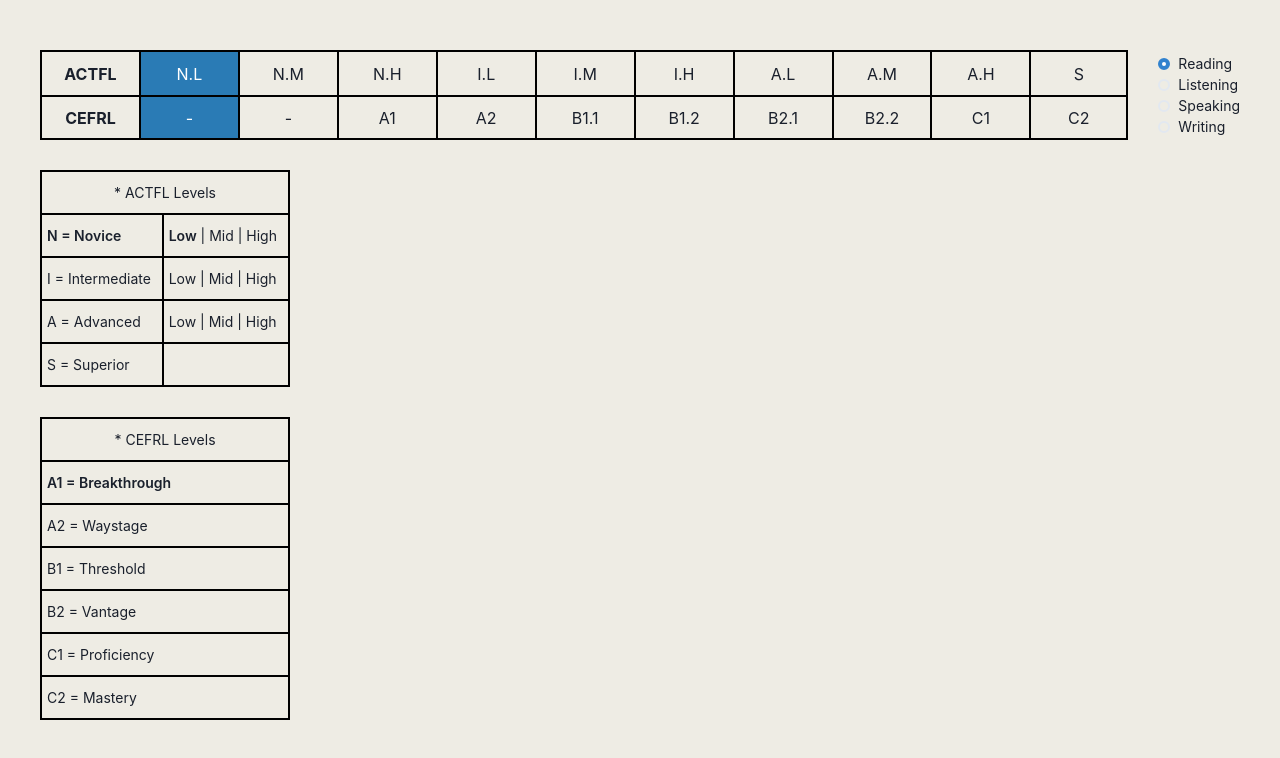
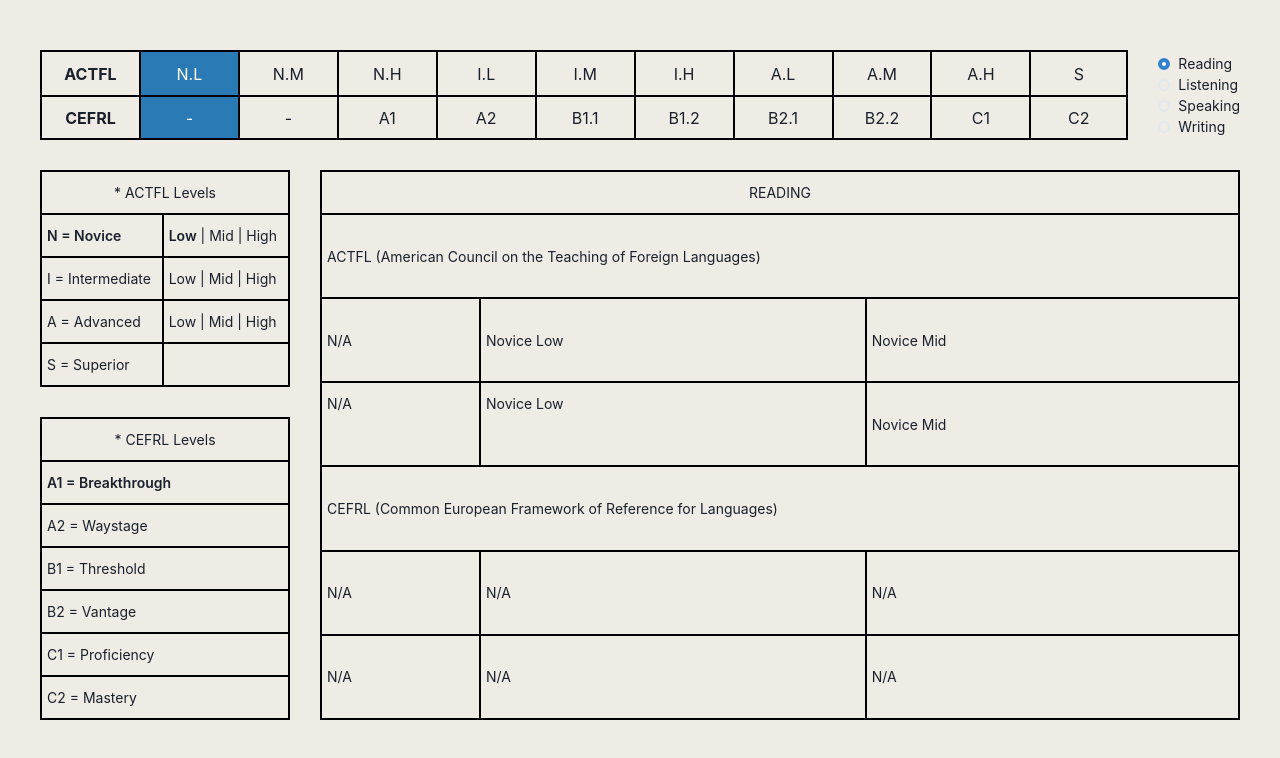
Before and after one commit to chaixinzhe2000/french_leveling_tool, a React (Create React App) app: page / in a window 1280 px wide. Shown: the top 758 px of the page. Built offline with nearby package versions, Linux system fonts and the light colour scheme.

Commit message:
be able to switch everything now

```diff
--- a/src/App.css
+++ b/src/App.css
@@ -17,3 +17,8 @@
 	gap: 30px;
 	align-items: center;
 }
+
+.table-flex {
+	display: flex;
+	gap: 30px;
+}
--- a/src/App.tsx
+++ b/src/App.tsx
@@ -8,6 +8,7 @@
 import { CEFRLLevelTable } from "./components/LevelTable/CEFRLLevelTable"
 import "./App.css"
 import { ModeSelector } from "./components/ModeSelector/ModeSelector"
+import { MainTable } from "./components/MainTable/MainTable"
 
 export const App = () => (
 	<ChakraProvider>
@@ -17,9 +18,12 @@
 					<SelectorList />
 					<ModeSelector />
 				</div>
-				<div>
-					<ACTFLLevelTable />
-					<CEFRLLevelTable />
+				<div className="table-flex">
+					<div>
+						<ACTFLLevelTable />
+						<CEFRLLevelTable />
+					</div>
+					<MainTable />
 				</div>
 			</div>
 		</RecoilRoot>
--- /dev/null
+++ b/src/components/MainTable/MainTable.tsx
@@ -0,0 +1,191 @@
+import { RadioGroup, Stack, Radio } from "@chakra-ui/react"
+import * as React from "react"
+import { useEffect, useState } from "react"
+import { useRecoilValue } from "recoil"
+import { ACTFLLevelState, TestAreaState } from "../atom"
+import { ACTFLContentListening, ACTFLContentReading, ACTFLContentSpeaking, ACTFLContentWriting, CEFRLContentListening, CEFRLContentReading, CEFRLContentSpeaking, CEFRLContentWriting } from "../content"
+import { ACTFLLevel, TestArea } from "../levels"
+import "./styles.css"
+
+export const MainTable = () => {
+
+	const selectedACTFLLevel = useRecoilValue(ACTFLLevelState)
+	const selectedTestArea = useRecoilValue(TestAreaState)
+
+	const [testAreaString, setTestAreaString]: [string, any] = useState(selectedTestArea)
+
+	const [ACTFLContentOne, setACTFLContentOne]: [string, any] = useState("")
+	const [ACTFLContentTwo, setACTFLContentTwo]: [string, any] = useState("")
+	const [ACTFLContentThree, setACTFLContentThree]: [string, any] = useState("")
+
+	const [CEFRLContentOne, setCEFRLContentOne]: [string, any] = useState("")
+	const [CEFRLContentTwo, setCEFRLContentTwo]: [string, any] = useState("")
+	const [CEFRLContentThree, setCEFRLContentThree]: [string, any] = useState("")
+
+	const [levelIndex, setLevelIndex]: [number, any] = useState(1)
+
+	const ACTFLLevelHeadingArray = [
+		"N/A",
+		"Novice Low",
+		"Novice Mid",
+		"Novice High",
+		"Intermediate Low",
+		"Intermediate Mid",
+		"Intermediate High",
+		"Advanced Low",
+		"Advanced Mid",
+		"Advanced High",
+		"Superior",
+		"N/A"
+	]
+
+	const CEFRLLevelHeadingArray = [
+		"N/A",
+		"N/A",
+		"N/A",
+		"A1",
+		"A2",
+		"B1.1",
+		"B1.2",
+		"B2.1",
+		"B2.2",
+		"C1",
+		"C2",
+		"N/A"
+	]
+
+	const setLevel = () => {
+		switch (selectedACTFLLevel) {
+			case ACTFLLevel.NOVICE_LOW: {
+				setLevelIndex(1)
+				break
+			}
+			case ACTFLLevel.NOVICE_MID: {
+				setLevelIndex(2)
+				break
+			}
+			case ACTFLLevel.NOVICE_HIGH: {
+				setLevelIndex(3)
+				break
+			}
+			case ACTFLLevel.INTERMEDIATE_LOW: {
+				setLevelIndex(4)
+				break
+			}
+			case ACTFLLevel.INTERMEDIATE_MID: {
+				setLevelIndex(5)
+				break
+			}
+			case ACTFLLevel.INTERMEDIATE_HIGH: {
+				setLevelIndex(6)
+				break
+			}
+			case ACTFLLevel.ADVANCED_LOW: {
+				setLevelIndex(7)
+				break
+			}
+			case ACTFLLevel.ADVANCED_MID: {
+				setLevelIndex(8)
+				break
+			}
+			case ACTFLLevel.ADVANCED_HIGH: {
+				setLevelIndex(9)
+				break
+			}
+			case ACTFLLevel.SUPERIOR: {
+				setLevelIndex(10)
+				break
+			}
+		}
+	}
+
+	useEffect(() => {
+		switch (selectedTestArea) {
+			case TestArea.LISTENING: {
+				setTestAreaString(TestArea.LISTENING)
+				setACTFLContentOne(ACTFLContentListening[levelIndex - 1])
+				setACTFLContentTwo(ACTFLContentListening[levelIndex])
+				setACTFLContentThree(ACTFLContentListening[levelIndex + 1])
+				setCEFRLContentOne(CEFRLContentListening[levelIndex - 1])
+				setCEFRLContentTwo(CEFRLContentListening[levelIndex])
+				setCEFRLContentThree(CEFRLContentListening[levelIndex + 1])
+				break
+			}
+			case TestArea.READING: {
+				setTestAreaString(TestArea.READING)
+				setACTFLContentOne(ACTFLContentReading[levelIndex - 1])
+				setACTFLContentTwo(ACTFLContentReading[levelIndex])
+				setACTFLContentThree(ACTFLContentReading[levelIndex + 1])
+				setCEFRLContentOne(CEFRLContentReading[levelIndex - 1])
+				setCEFRLContentTwo(CEFRLContentReading[levelIndex])
+				setCEFRLContentThree(CEFRLContentReading[levelIndex + 1])
+				break
+			}
+			case TestArea.SPEAKING: {
+				setTestAreaString(TestArea.SPEAKING)
+				setACTFLContentOne(ACTFLContentSpeaking[levelIndex - 1])
+				setACTFLContentTwo(ACTFLContentSpeaking[levelIndex])
+				setACTFLContentThree(ACTFLContentSpeaking[levelIndex + 1])
+				setCEFRLContentOne(CEFRLContentSpeaking[levelIndex - 1])
+				setCEFRLContentTwo(CEFRLContentSpeaking[levelIndex])
+				setCEFRLContentThree(CEFRLContentSpeaking[levelIndex + 1])
+				break
+			}
+			case TestArea.WRITING: {
+				setTestAreaString(TestArea.WRITING)
+				setACTFLContentOne(ACTFLContentWriting[levelIndex - 1])
+				setACTFLContentTwo(ACTFLContentWriting[levelIndex])
+				setACTFLContentThree(ACTFLContentWriting[levelIndex + 1])
+				setCEFRLContentOne(CEFRLContentWriting[levelIndex - 1])
+				setCEFRLContentTwo(CEFRLContentWriting[levelIndex])
+				setCEFRLContentThree(CEFRLContentWriting[levelIndex + 1])
+				break
+			}
+			default: {
+				break
+			}
+		}
+	}, [levelIndex, selectedTestArea])
+
+	useEffect(() => {
+		setLevel()
+	}, [selectedACTFLLevel])
+
+	return (
+		<table className="tg table-wrapper">
+			<thead>
+				<tr>
+					<th className="tg-wp8o" colSpan={3}>{testAreaString}</th>
+				</tr>
+			</thead>
+			<tbody>
+				<tr>
+					<td className="tg-mqa1" colSpan={3}>ACTFL (American Council on the Teaching of Foreign Languages)</td>
+				</tr>
+				<tr>
+					<td className="tg-wp8o">{ACTFLLevelHeadingArray[levelIndex - 1]}</td>
+					<td className="tg-wp8o">{ACTFLLevelHeadingArray[levelIndex]}</td>
+					<td className="tg-baqh">{ACTFLLevelHeadingArray[levelIndex + 1]}</td>
+				</tr>
+				<tr>
+					<td className="tg-73oq">{ACTFLContentOne}</td>
+					<td className="tg-73oq">{ACTFLContentTwo}</td>
+					<td className="tg-0lax">{ACTFLContentThree}</td>
+				</tr>
+				<tr>
+					<td className="tg-wp8o" colSpan={3}><span>CEFRL (Common European Framework of Reference for Languages)</span></td>
+				</tr>
+				<tr>
+					<td className="tg-baqh">{CEFRLLevelHeadingArray[levelIndex - 1]}</td>
+					<td className="tg-baqh">{CEFRLLevelHeadingArray[levelIndex]}</td>
+					<td className="tg-baqh">{CEFRLLevelHeadingArray[levelIndex + 1]}</td>
+				</tr>
+				<tr>
+					<td className="tg-0lax">{CEFRLContentOne}</td>
+					<td className="tg-0lax">{CEFRLContentTwo}</td>
+					<td className="tg-0lax">{CEFRLContentThree}</td>
+				</tr>
+			</tbody>
+		</table>
+	)
+}
--- /dev/null
+++ b/src/components/MainTable/styles.css
@@ -0,0 +1,3 @@
+.table-wrapper {
+	width: 100%;
+}
--- a/src/components/ModeSelector/ModeSelector.tsx
+++ b/src/components/ModeSelector/ModeSelector.tsx
@@ -1,16 +1,21 @@
 import { RadioGroup, Stack, Radio } from "@chakra-ui/react"
 import * as React from "react"
+import { useRecoilState } from "recoil"
+import { TestAreaState } from "../atom"
+import { TestArea } from "../levels"
 import "./styles.css"
 
 export const ModeSelector = () => {
 
+	const [testArea, setTestArea] = useRecoilState(TestAreaState)
+
 	return (
-		<RadioGroup defaultValue='reading'>
+		<RadioGroup defaultValue={TestArea.READING} onChange={(e) => setTestArea(e as TestArea)}>
 			<div className="radio-wrapper">
-				<Radio value='reading' size='sm'>Reading</Radio>
-				<Radio value='listening' size='sm'>Listening</Radio>
-				<Radio value='speaking' size='sm'>Speaking</Radio>
-				<Radio value='writing' size='sm'>Writing</Radio>
+				<Radio value={TestArea.READING} size='sm' onClick={() => setTestArea(TestArea.READING)}>Reading</Radio>
+				<Radio value={TestArea.LISTENING} size='sm' onClick={() => setTestArea(TestArea.LISTENING)}>Listening</Radio>
+				<Radio value={TestArea.SPEAKING} size='sm' onClick={() => setTestArea(TestArea.READING)}>Speaking</Radio>
+				<Radio value={TestArea.WRITING} size='sm' onClick={() => setTestArea(TestArea.READING)}>Writing</Radio>
 			</div>
 		</RadioGroup>
 	)
--- a/src/components/atom.ts
+++ b/src/components/atom.ts
@@ -1,5 +1,5 @@
 import { atom } from "recoil";
-import { ACTFLLevel, CEFRLLevel } from "./levels";
+import { ACTFLLevel, CEFRLLevel, TestArea } from "./levels";
 
 export const ACTFLLevelState = atom({
 	key: 'ACTFLLevelState', // unique ID (with respect to other atoms/selectors)
@@ -10,3 +10,8 @@
 	key: 'CEFRLLevelState', // unique ID (with respect to other atoms/selectors)
 	default: CEFRLLevel.BREAKTHROUGH // default value (aka initial value)
 });
+
+export const TestAreaState = atom({
+	key: 'TestAreaState',
+	default: TestArea.READING
+})
--- /dev/null
+++ b/src/components/content.ts
@@ -0,0 +1,119 @@
+export const ACTFLContentListening = [
+	"N/A",
+	"Novice Low",
+	"Novice Mid",
+	"Novice High",
+	"Intermediate Low",
+	"Intermediate Mid",
+	"Intermediate High",
+	"Advanced Low",
+	"Advanced Mid",
+	"Advanced High",
+	"Superior",
+	"N/A"
+]
+
+export const CEFRLContentListening = [
+	"N/A",
+	"N/A",
+	"N/A",
+	"A1",
+	"A2",
+	"B1.1",
+	"B1.2",
+	"B2.1",
+	"B2.2",
+	"C1",
+	"C2",
+	"N/A",
+]
+
+export const ACTFLContentReading = [
+	"N/A",
+	"Novice Low",
+	"Novice Mid",
+	"Novice High",
+	"Intermediate Low",
+	"Intermediate Mid",
+	"Intermediate High",
+	"Advanced Low",
+	"Advanced Mid",
+	"Advanced High",
+	"Superior",
+	"N/A"
+]
+
+export const CEFRLContentReading = [
+	"N/A",
+	"N/A",
+	"N/A",
+	"A1",
+	"A2",
+	"B1.1",
+	"B1.2",
+	"B2.1",
+	"B2.2",
+	"C1",
+	"C2",
+	"N/A",
+]
+
+export const ACTFLContentSpeaking = [
+	"N/A",
+	"Novice Low",
+	"Novice Mid",
+	"Novice High",
+	"Intermediate Low",
+	"Intermediate Mid",
+	"Intermediate High",
+	"Advanced Low",
+	"Advanced Mid",
+	"Advanced High",
+	"Superior",
+	"N/A"
+]
+
+export const CEFRLContentSpeaking = [
+	"N/A",
+	"N/A",
+	"N/A",
+	"A1",
+	"A2",
+	"B1.1",
+	"B1.2",
+	"B2.1",
+	"B2.2",
+	"C1",
+	"C2",
+	"N/A",
+]
+
+export const ACTFLContentWriting = [
+	"N/A",
+	"Novice Low",
+	"Novice Mid",
+	"Novice High",
+	"Intermediate Low",
+	"Intermediate Mid",
+	"Intermediate High",
+	"Advanced Low",
+	"Advanced Mid",
+	"Advanced High",
+	"Superior",
+	"N/A"
+]
+
+export const CEFRLContentWriting = [
+	"N/A",
+	"N/A",
+	"N/A",
+	"A1",
+	"A2",
+	"B1.1",
+	"B1.2",
+	"B2.1",
+	"B2.2",
+	"C1",
+	"C2",
+	"N/A",
+]
--- a/src/components/levels.ts
+++ b/src/components/levels.ts
@@ -22,3 +22,10 @@
 	MASTERY = "C2",
 	UNDEFINED = "UNDEFINED"
 }
+
+export enum TestArea {
+	SPEAKING = "SPEAKING",
+	LISTENING = "LISTENING",
+	WRITING = "WRITING",
+	READING = "READING"
+}
```
